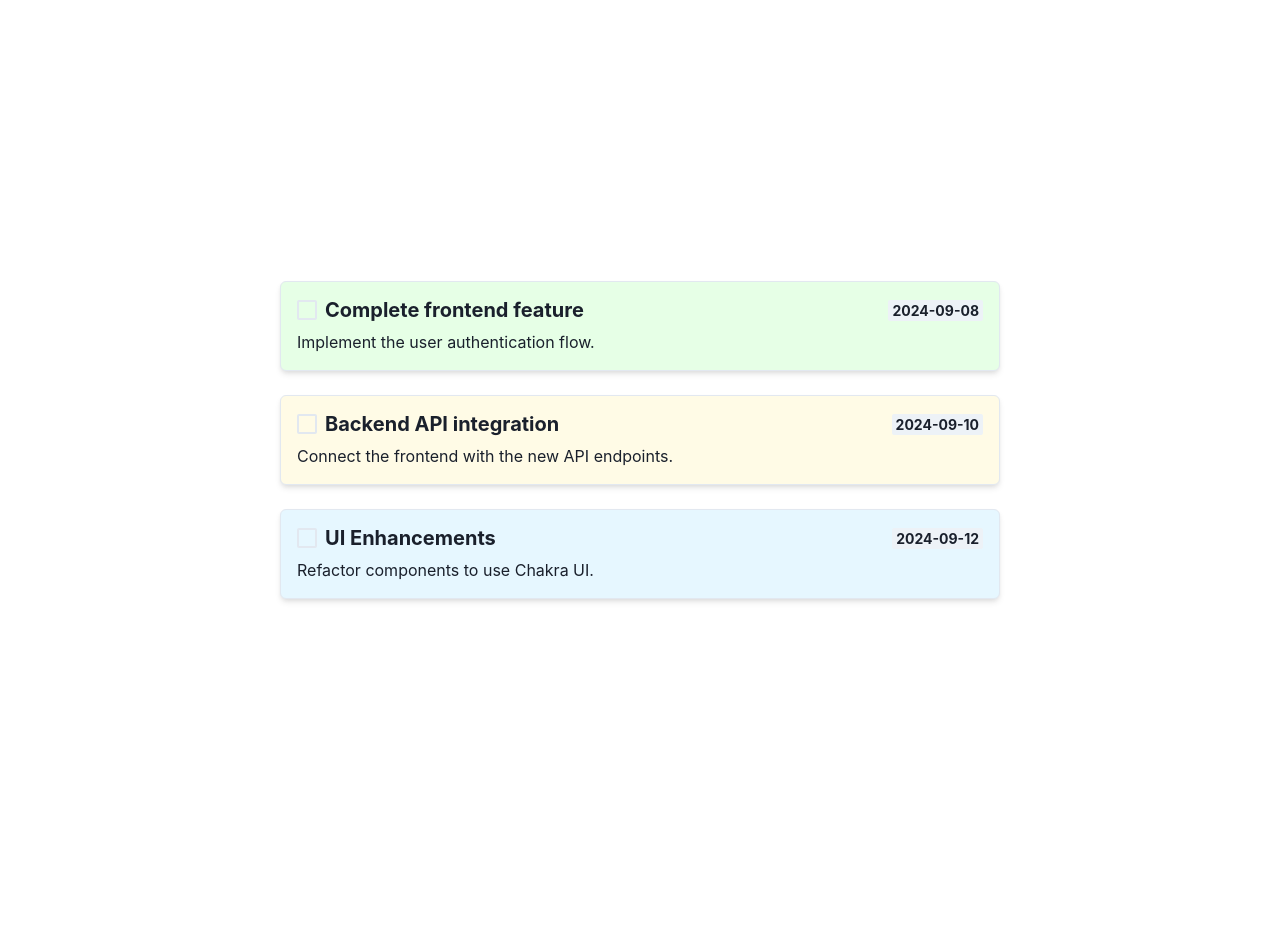
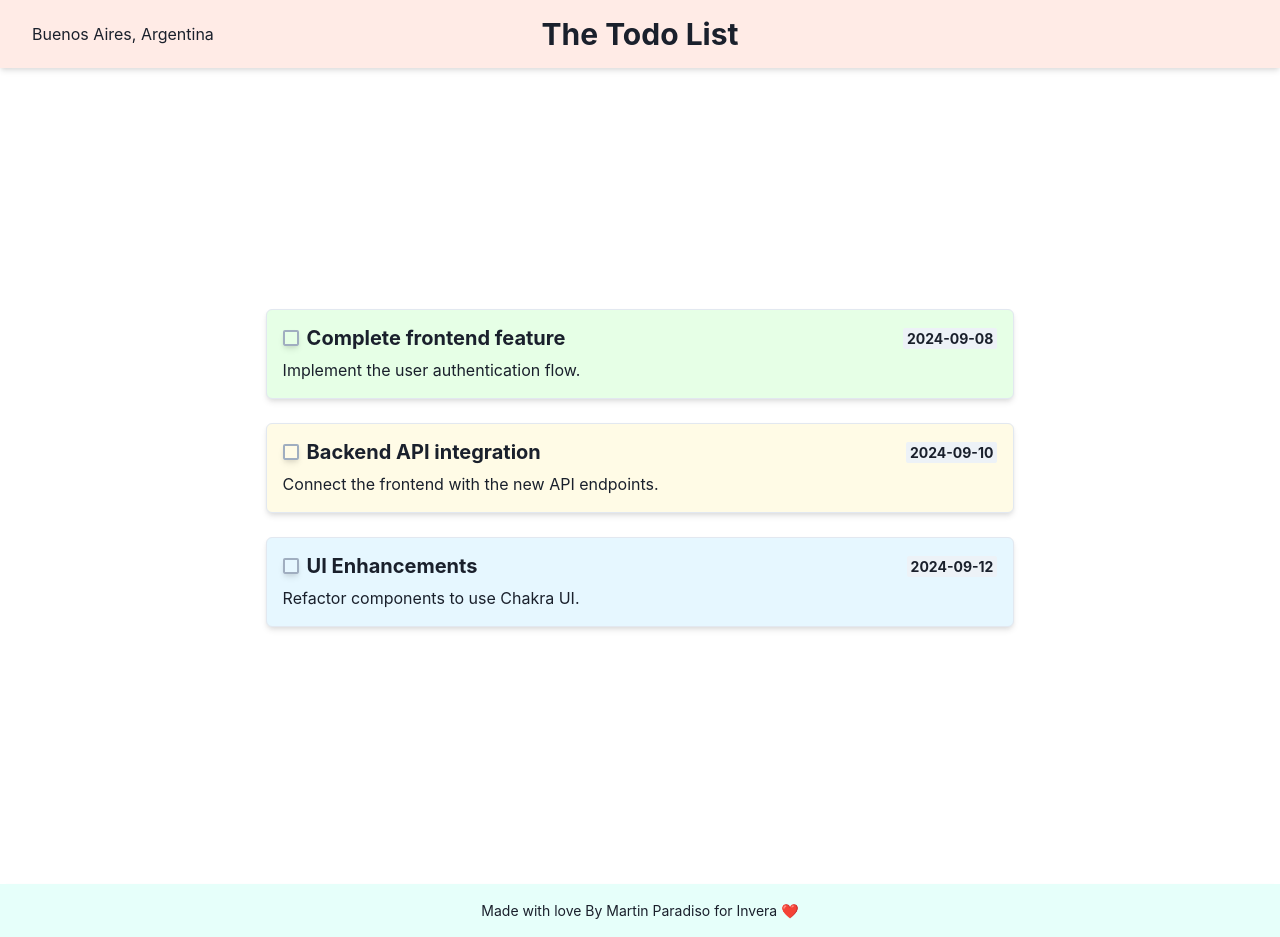
Before and after one commit to paradisomartin/todolist-frontend, a React (Vite) app in the folder app/: page / in a window 1280 px wide. Before the commit the page ends 880 px from the top, so only its background shows below. Built offline with nearby package versions, Linux system fonts and the light colour scheme.

Commit message:
Tasks view and checkbox with color, header and footer added

```diff
--- a/app/eslint.config.js
+++ b/app/eslint.config.js
@@ -24,7 +24,6 @@ export default [
       'react-refresh': reactRefresh,
     },
     rules: {
-      "react/prop-types": "off",
       ...js.configs.recommended.rules,
       ...react.configs.recommended.rules,
       ...react.configs['jsx-runtime'].rules,
@@ -34,6 +33,7 @@ export default [
         'warn',
         { allowConstantExport: true },
       ],
+      "react/prop-types": "off",
     },
   },
 ]
--- /dev/null
+++ b/app/src/components/Footer.jsx
@@ -0,0 +1,24 @@
+// src/components/Footer.jsx
+import { Box, Text } from "@chakra-ui/react";
+
+const Footer = () => {
+  return (
+    <Box
+      as="footer"
+      width="100%"
+      bg="#E6FFFA"
+      p={4}
+      display="flex"
+      justifyContent="center"
+      alignItems="center"
+      boxShadow="md"
+      mt={4}
+    >
+      <Text fontSize="sm" textAlign="center">
+        Made with love By Martin Paradiso for Invera ❤️
+      </Text>
+    </Box>
+  );
+};
+
+export default Footer;
--- /dev/null
+++ b/app/src/components/Header.jsx
@@ -0,0 +1,34 @@
+// src/components/Header.jsx
+import { Box, Heading, Text, Grid, GridItem } from "@chakra-ui/react";
+
+const Header = () => {
+  return (
+    <Box
+      as="header"
+      width="100%"
+      bg="#FFEBE6"
+      p={4}
+      boxShadow="md"
+    >
+      <Grid
+        templateColumns="1fr auto 1fr"
+        alignItems="center"
+        width="100%"
+      >
+        <GridItem>
+          <Text fontSize="md" ml={4}>
+            Buenos Aires, Argentina
+          </Text>
+        </GridItem>
+        <GridItem textAlign="center">
+          <Heading as="h1" size="lg">
+            The Todo List
+          </Heading>
+        </GridItem>
+        <GridItem></GridItem> {/* Espacio vacío a la derecha */}
+      </Grid>
+    </Box>
+  );
+};
+
+export default Header;
--- a/app/src/components/Home.jsx
+++ b/app/src/components/Home.jsx
@@ -1,13 +1,17 @@
-// src/components/Home.jsx
+// src/App.jsx
 import { Box } from "@chakra-ui/react";
-import TasksList from "./TaskList";
+import Header from "./Header";
+import Footer from "./Footer";
+import TasksList from "./TasksList";
 
-const Home = () => {
+function App() {
   return (
-    <Box textAlign="center" py={10} px={6}>
+    <Box display="flex" flexDirection="column" minHeight="100vh">
+      <Header />
       <TasksList />
+      <Footer />
     </Box>
   );
-};
+}
 
-export default Home;
+export default App;
--- a/app/src/components/Task.jsx
+++ b/app/src/components/Task.jsx
@@ -13,7 +13,10 @@ const Task = ({ title, description, date, bgColor }) => {
     >
       <HStack justifyContent="space-between">
         <HStack>
-          <Checkbox size="lg" colorScheme="green" /> {/* Checkbox al inicio */}
+          <Checkbox
+            borderColor="gray.400" // Cambia el color del borde del checkbox
+            boxShadow="md" // Agrega sombra al checkbox
+          />
           <Heading as="h3" size="md">
             {title}
           </Heading>
```
Also changed, not shown: app/src/components/TasksList.jsx (renamed from app/src/components/TaskList.jsx).
